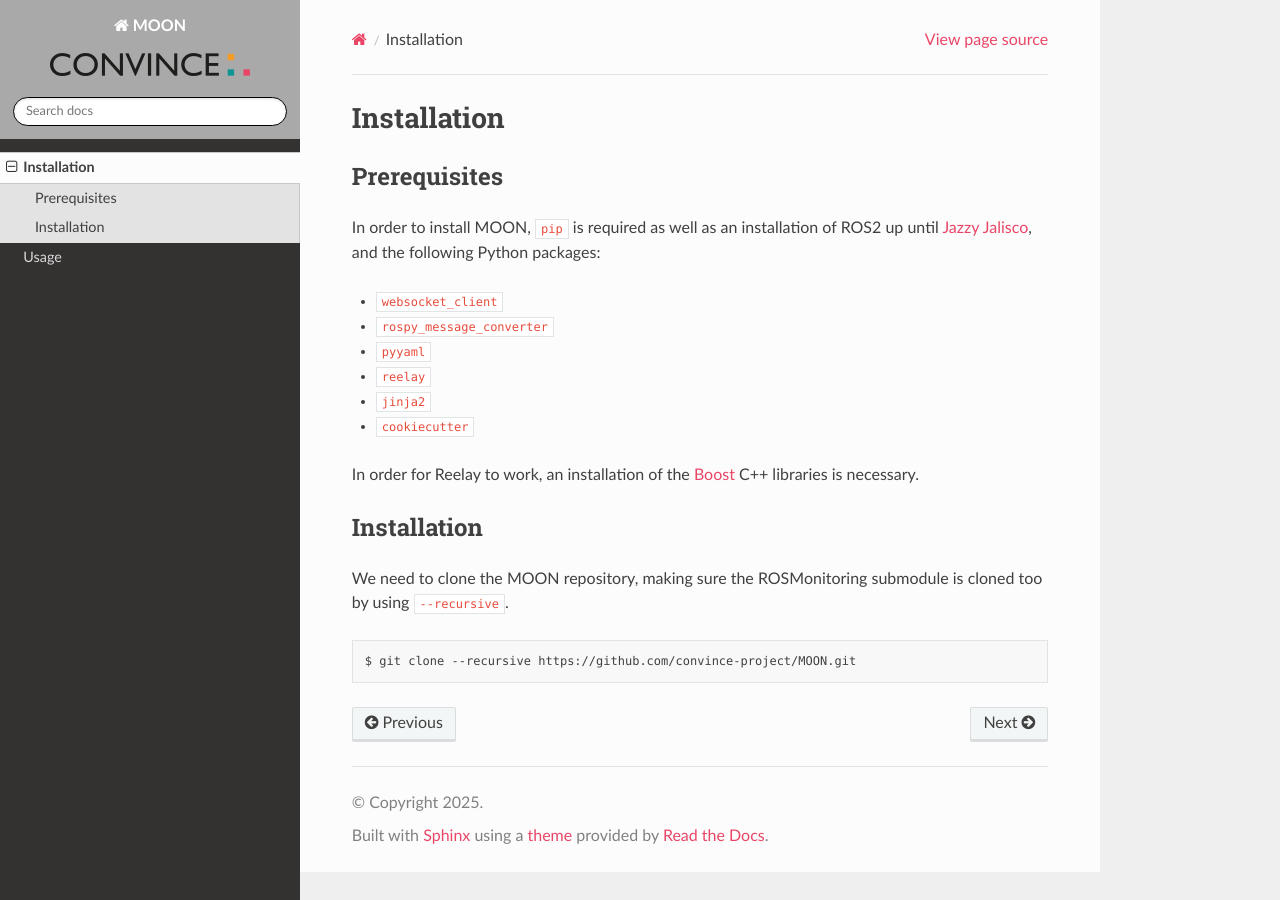
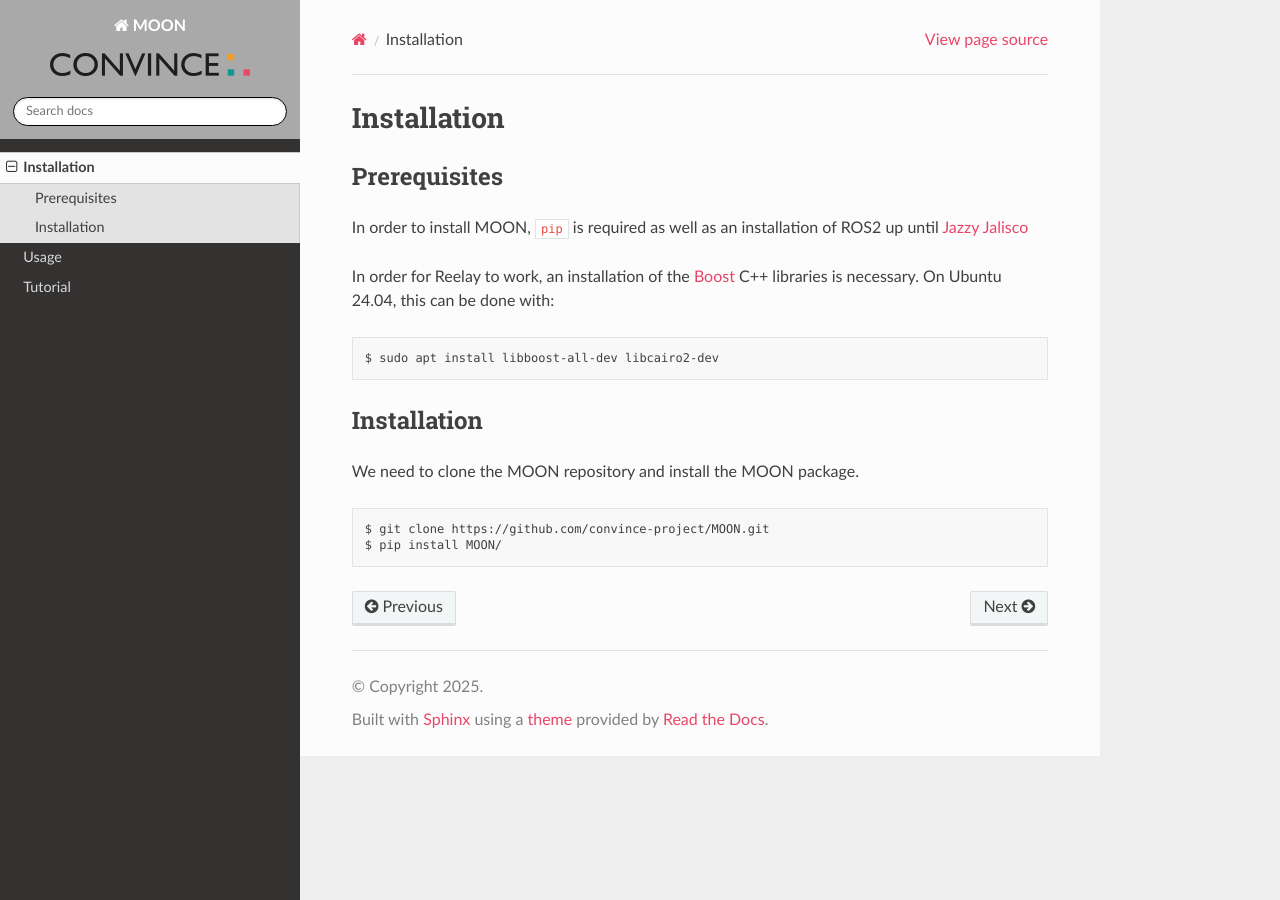
Before and after one commit to convince-project/MOON, a Sphinx documentation site: the page built from docs/source/installation.rst, in a window 1280 px wide. Built offline with Sphinx 7.4.7 and the Read the Docs theme 3.1.0, drawn with Linux system fonts in a browser that asks for light colours.

Commit message:
Update documentation
Signed-off-by: Karim Pedemonte <karim.pedemonte@edu.unige.it>

```diff
--- a/docs/source/index.rst
+++ b/docs/source/index.rst
@@ -16,3 +16,4 @@
 
    installation
    usage
+   tutorial
--- a/docs/source/installation.rst
+++ b/docs/source/installation.rst
@@ -7,22 +7,21 @@
 Prerequisites
 ^^^^^^^^^^^^^
 
-In order to install MOON, ``pip`` is required as well as an installation of ROS2 up until `Jazzy Jalisco <https://docs.ros.org/en/jazzy/index.html>`_, and the following Python packages:
-
-- ``websocket_client``
-- ``rospy_message_converter``
-- ``pyyaml``
-- ``reelay``
-- ``jinja2``
-- ``cookiecutter``
+In order to install MOON, ``pip`` is required as well as an installation of ROS2 up until `Jazzy Jalisco <https://docs.ros.org/en/jazzy/index.html>`_
 
 In order for Reelay to work, an installation of the `Boost <https://www.boost.org/>`_ C++ libraries is necessary.
+On Ubuntu 24.04, this can be done with:
+
+.. code-block:: bash
+
+    $ sudo apt install libboost-all-dev libcairo2-dev
 
 Installation
 ^^^^^^^^^^^^
 
-We need to clone the MOON repository, making sure the ROSMonitoring submodule is cloned too by using ``--recursive``.
+We need to clone the MOON repository and install the MOON package.
 
 .. code-block:: bash
 
-    $ git clone --recursive https://github.com/convince-project/MOON.git
+    $ git clone https://github.com/convince-project/MOON.git
+    $ pip install MOON/
```
Also changed, not shown: docs/source/tutorial.rst (added, +36 -0 lines), docs/source/usage.rst (+8 -5 lines).
